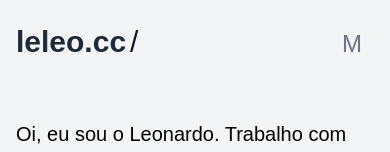
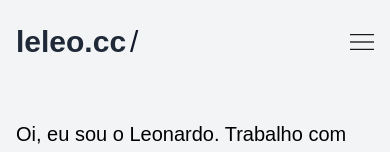
Before and after one commit to leoc01/leleo.cc, a Next.js app: page / in a window 390 px wide. Shown: the top 152 px of the page. Built offline with nearby package versions, Linux system fonts and the light colour scheme; a web font is replaced by a local one.

Commit message:
Alterados os ícones do menu em `menu.js`

```diff
--- a/components/menu.js
+++ b/components/menu.js
@@ -3,6 +3,8 @@ import { useRouter } from "next/router";
 import { useState } from "react";
 import linkedinIcon from "../public/linkedin.png";
 import githubIcon from "../public/github.png";
+import menuIcon from "../public/menu.png";
+import closeIcon from "../public/close.png";
 import Image from "next/image";
 
 export default function Menu({ path, activateLink }) {
@@ -45,7 +47,7 @@ export default function Menu({ path, activateLink }) {
           /
         </p>
         <div
-          className={`relative h-9 grow grid ${
+          className={`relative h-9 grow grid justify-between grid-cols-[auto_auto] ${
             href !== "/" ? "grid-cols-[auto_auto]" : ""
           }`}
         >
@@ -72,8 +74,8 @@ export default function Menu({ path, activateLink }) {
               clicked ? "block" : "hidden md:block"
             }`}
           >
-            <div className="flex flex-col  md:flex-row md:justify-end">
-              <div className="grid grid-cols-[auto_auto]">
+            <div className="flex flex-col md:flex-row md:justify-end">
+              <div className="grid grid-cols-[auto_auto] grow">
                 <Link
                   href="/"
                   className={`${
@@ -85,10 +87,15 @@ export default function Menu({ path, activateLink }) {
                   leleo.cc
                 </Link>
                 <button
-                  className="justify-self-end self-end px-4 md:hidden"
+                  className="justify-self-end relative px-3 md:hidden"
                   onClick={() => setClicked((current) => !current)}
                 >
-                  X
+                  <Image
+                    src={closeIcon}
+                    fill
+                    className="object-contain"
+                    placeholder="blur"
+                  />
                 </button>
               </div>
               {menuItems.map((menuItem) => {
@@ -131,10 +138,15 @@ export default function Menu({ path, activateLink }) {
             </div>
           </div>
           <button
-            className="justify-self-end self-end px-3 md:hidden"
+            className="relative px-3 md:hidden col-start-2 col-span-1"
             onClick={() => setClicked((current) => !current)}
           >
-            M
+            <Image
+              src={menuIcon}
+              fill
+              className="object-contain"
+              placeholder="blur"
+            />
           </button>
         </div>
       </div>
```
Also changed, not shown: public/close.png (added), public/menu.png (added).
